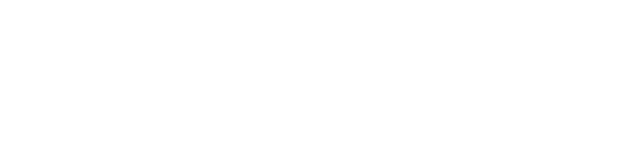
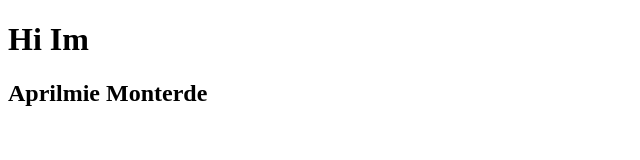
Before and after one commit to FatimaTormis/MobileTechGitDemo, a plain HTML site: page index.html in a window 1280 px wide. Shown: the whole page, without its empty margins (0-640 px from the left). Drawn offline with Linux system fonts and the light colour scheme.

Commit message:
April Add her name

```diff
--- a/index.html
+++ b/index.html
@@ -5,6 +5,7 @@
     <title>This Github Practice</title>
 </head>
 <body>
-
+<h1>Hi Im</h1>
+<h2>Aprilmie Monterde</h2>
 </body>
 </html>
```
